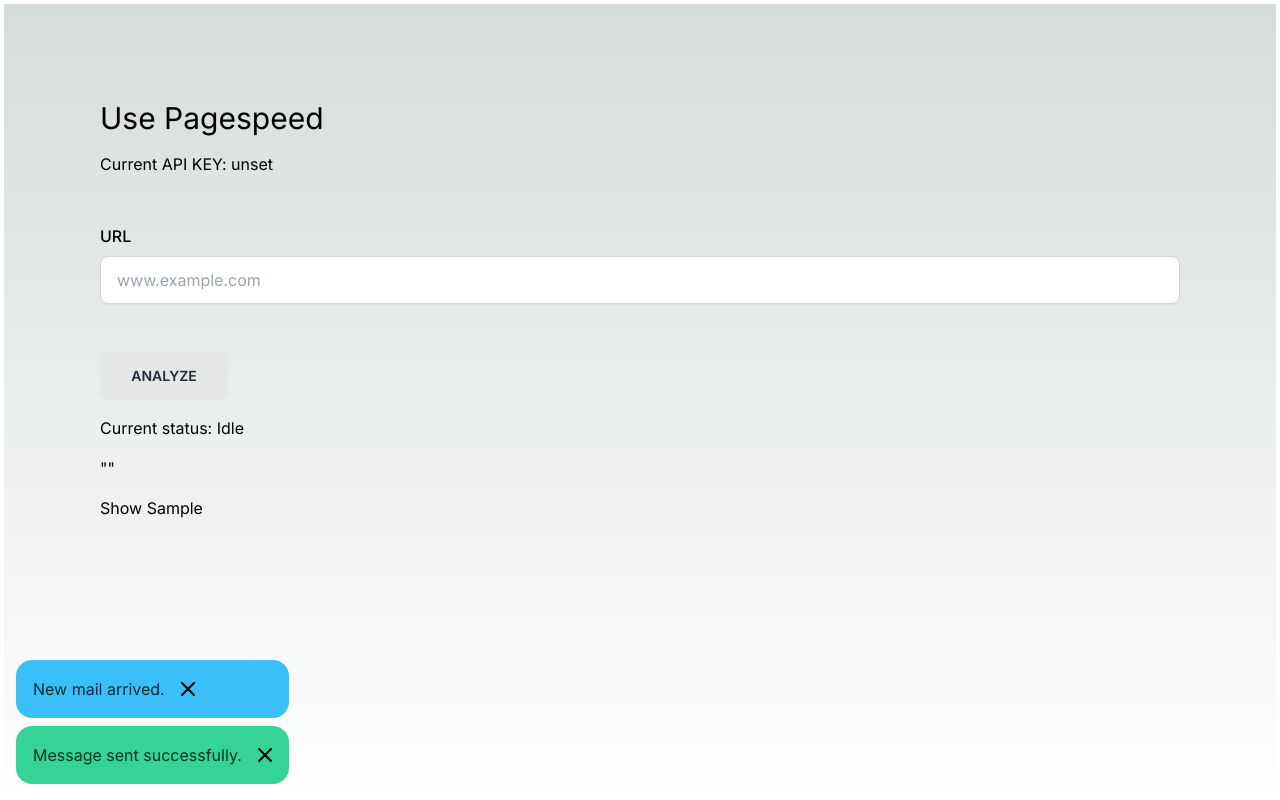
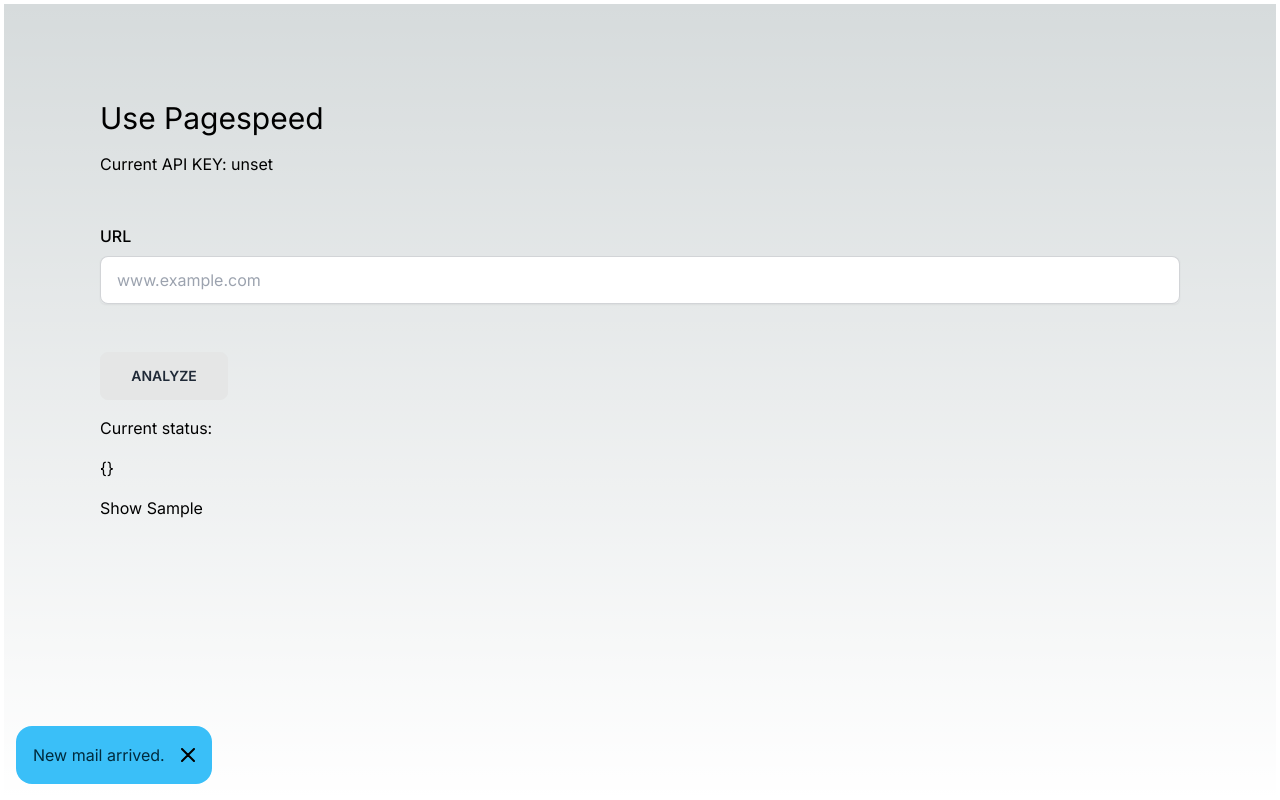
Before and after one commit to bsonCrew/Pagespeed-study, a Next.js app: page / in a window 1280 px wide. Built offline with nearby package versions, Linux system fonts and the light colour scheme; no server answers.

Commit message:
feat: added recoil states for analysisResult, analysisStatus

```diff
--- a/src/app/layout.tsx
+++ b/src/app/layout.tsx
@@ -7,8 +7,8 @@
 const inter = Inter({subsets: ['latin']})
 
 export const metadata: Metadata = {
-    title: 'Create Next App',
-    description: 'Generated by create next app',
+    title: 'Pagespeed Study',
+    description: 'use Pagespeed as a substitute for Lighthouse',
 }
 
 export default function RootLayout({
--- a/src/app/page.tsx
+++ b/src/app/page.tsx
@@ -1,19 +1,21 @@
 "use client"
 
-import {ChangeEvent, useState} from "react";
+import {ChangeEvent} from "react";
+import {useRecoilState} from "recoil";
+import {PROCESS_ENV_KEY} from "@/constants/pagespeed";
 import Input from "@/components/Input";
-import {PROCESS_ENV_KEY} from "@/constants/pagespeed";
 import fetchPageSpeed from "@/utils/fetchPageSpeed";
 import Toast from "@/components/Toast";
+import urlState from "@/recoil/urlState";
+import analysisStatusState from "@/recoil/analysisStatusState";
+import analysisResultState from "@/recoil/analysisResultState";
 
 
 export default function Home() {
-    const [URL, setURL] = useState<string>("");
-    const [status, setStatus] = useState<string>("Idle");
-    const [result, setResult] = useState<string>("");
-    const handleAddressChange = (event: ChangeEvent<HTMLInputElement>) => {
-        setURL(event.target.value);
-    }
+    const [URL, setURL] = useRecoilState<string>(urlState);
+    const [status, setStatus] = useRecoilState<string>(analysisStatusState);
+    const [result, setResult] = useRecoilState<object>(analysisResultState);
+    const handleAddressChange = (e: ChangeEvent<HTMLInputElement>) => setURL(e.target.value);
 
     const fetchAnalysis = async () => {
         setStatus("Loading...");
--- a/src/components/Toast.tsx
+++ b/src/components/Toast.tsx
@@ -11,12 +11,8 @@
 
     return (
         <div className="toast toast-start">
-            <div className="alert alert-info">
+            <div className="alert alert-info flex justify-between">
                 <span>New mail arrived.</span>
-                <Icon iconImg="deleteIcon"/>
-            </div>
-            <div className="alert alert-success">
-                <span>Message sent successfully.</span>
                 <Icon iconImg="deleteIcon"/>
             </div>
         </div>
--- /dev/null
+++ b/src/recoil/analysisResultState.ts
@@ -0,0 +1,8 @@
+import {atom} from "recoil";
+
+const analysisResultState = atom({
+    key: 'analysisResultState',
+    default: {},
+});
+
+export default analysisResultState;
--- /dev/null
+++ b/src/recoil/analysisStatusState.ts
@@ -0,0 +1,8 @@
+import {atom} from "recoil";
+
+const analysisStatusState = atom({
+    key: 'analysisStatusState',
+    default: '',
+});
+
+export default analysisStatusState;
--- /dev/null
+++ b/src/recoil/urlState.ts
@@ -0,0 +1,8 @@
+import {atom} from "recoil";
+
+const urlState = atom({
+    key: 'urlState',
+    default: '',
+});
+
+export default urlState;
```
